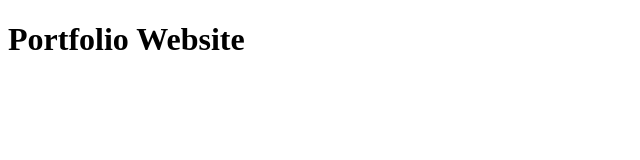
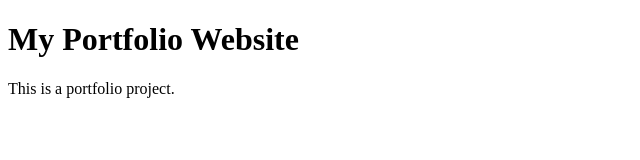
Before and after one commit to apopr/portfolio-project, a plain HTML site: page index.html in a window 1280 px wide. Shown: the whole page, without its empty margins (0-640 px from the left). Drawn offline with Linux system fonts and the light colour scheme.

Commit message:
updated heading and new paragraph

```diff
--- a/index.html
+++ b/index.html
@@ -6,7 +6,8 @@
     <title>Portfolio</title>
 </head>
 <body>
-    <h1>Portfolio Website</h1>
+    <h1>My Portfolio Website</h1>
+        <p>This is a portfolio project.</p>
 
 </body>
 </html>
```
